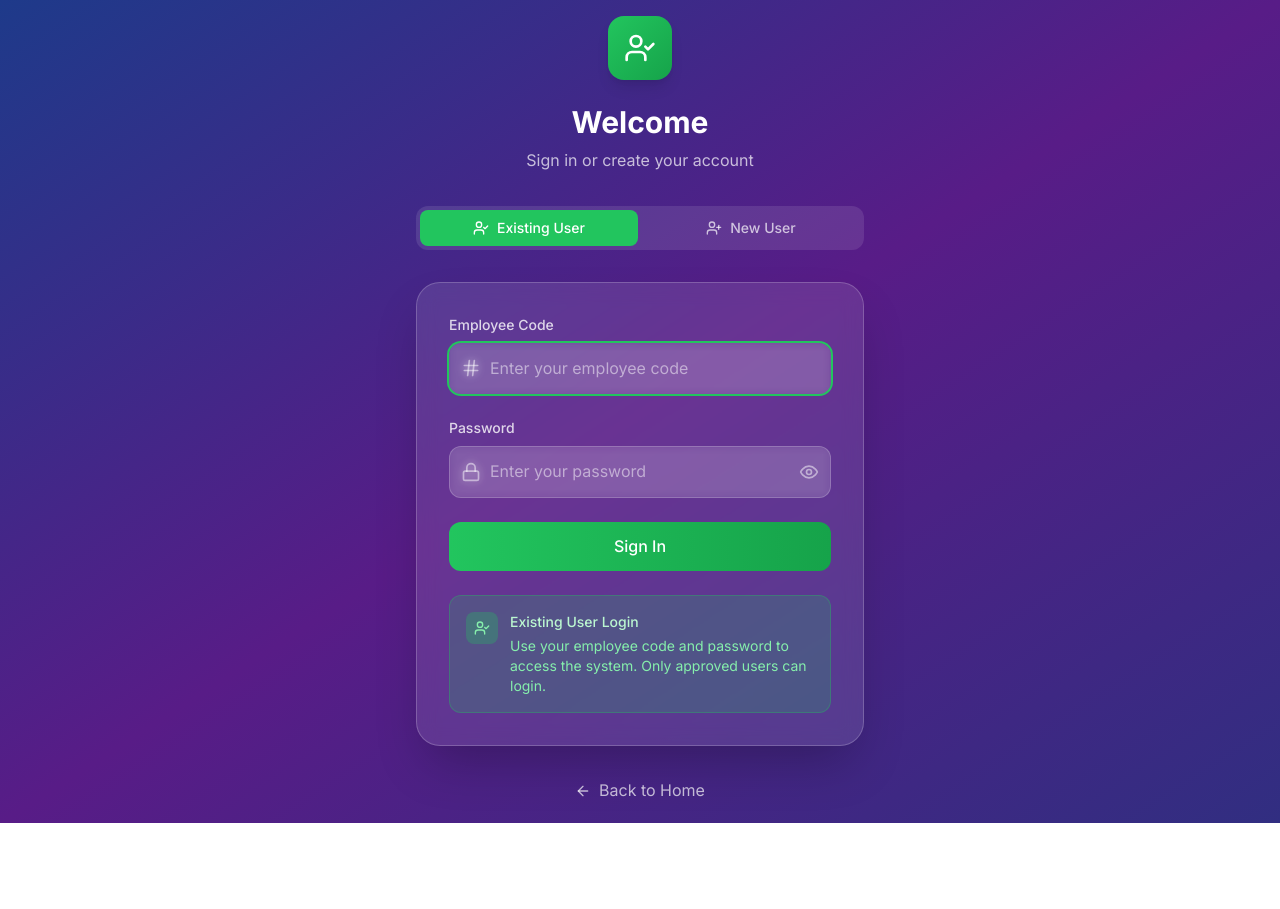
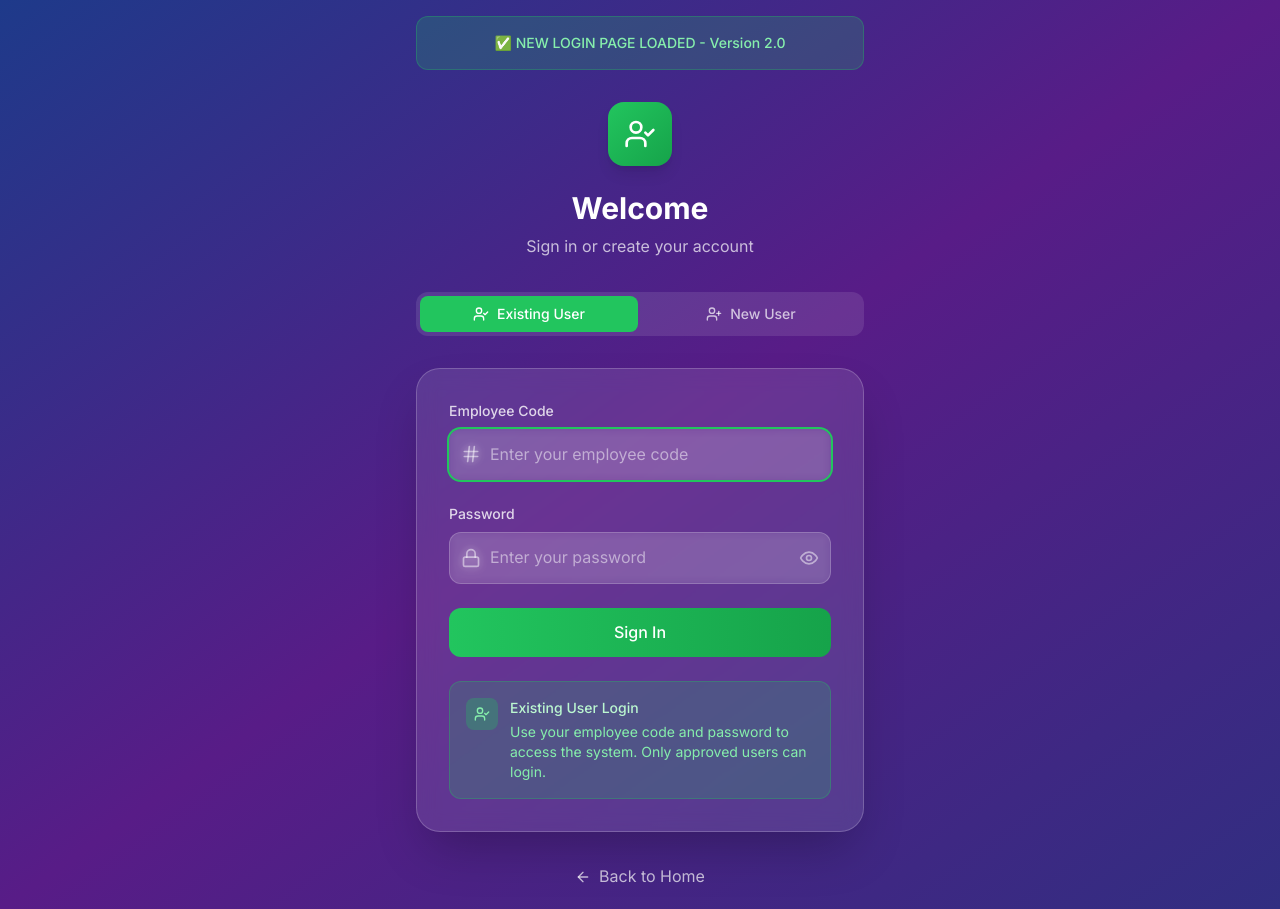
Before and after one commit to dipteshpadval/WEB-BASE-APPLICATION, a React (Vite) app in the folder frontend/: page /login in a window 1280 px wide. Before the commit the page ends 823 px from the top, so only its background shows below. Built offline with nearby package versions, Linux system fonts and the light colour scheme; no server answers.

Commit message:
Add debug message to verify new login page deployment

```diff
--- a/frontend/src/pages/Login.tsx
+++ b/frontend/src/pages/Login.tsx
@@ -114,6 +114,11 @@ export default function Login() {
   return (
     <div className="min-h-screen flex items-center justify-center bg-gradient-to-br from-blue-900 via-purple-900 to-indigo-900 p-4">
       <div className="max-w-md w-full space-y-8">
+        {/* Debug Message */}
+        <div className="text-center p-4 bg-green-500/20 border border-green-500/30 rounded-xl">
+          <p className="text-green-300 text-sm font-medium">✅ NEW LOGIN PAGE LOADED - Version 2.0</p>
+        </div>
+
         {/* Header */}
         <div className="text-center">
           <div className="flex justify-center mb-6">
```
